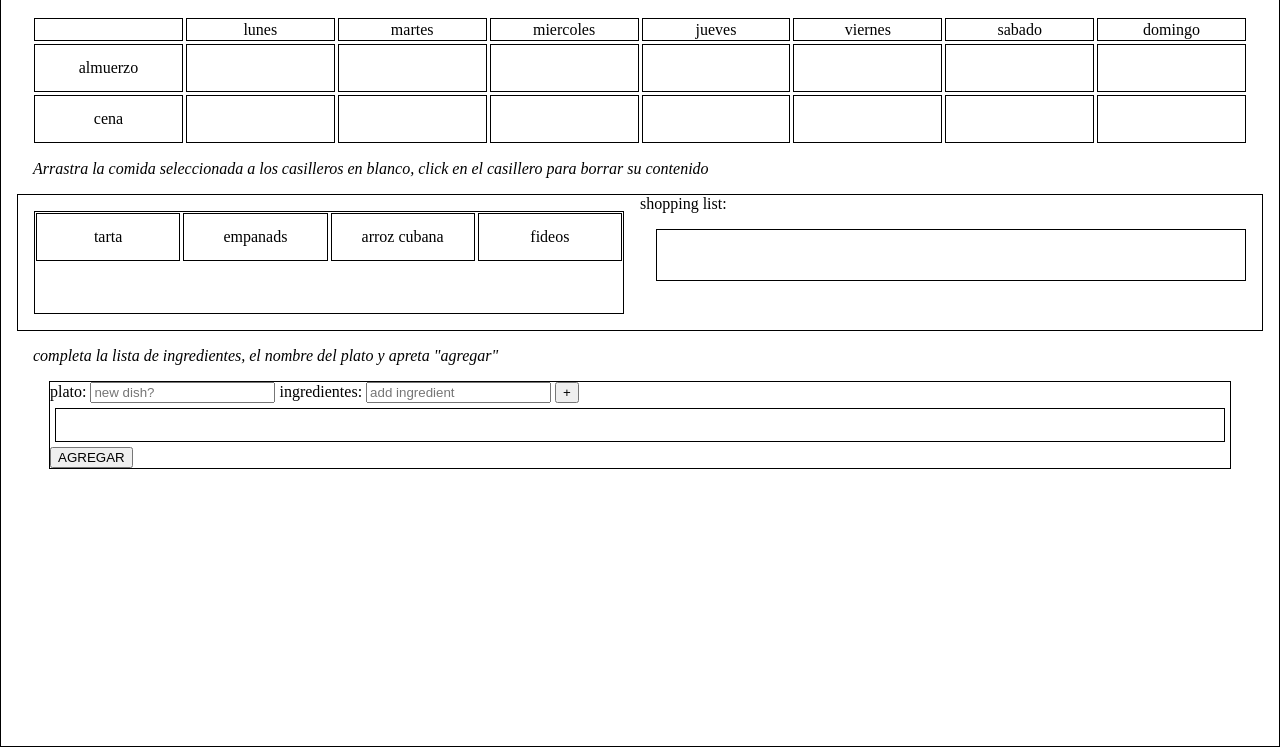
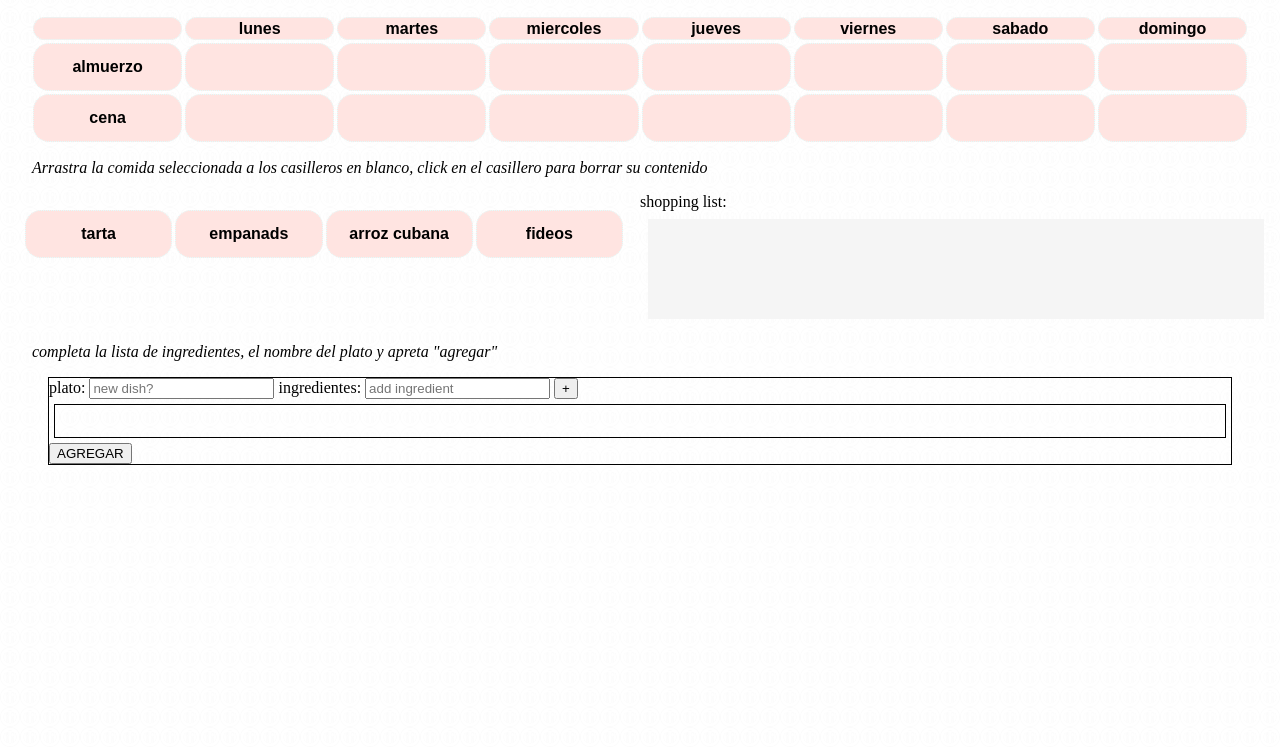
Before and after one commit to jonrovner/website2, a plain HTML site: page weeklymenu.html in a window 1280 px wide. Shown: the part 53-800 px from the top of the page. Drawn offline with Linux system fonts and the light colour scheme.

Commit message:
updated styles

```diff
--- a/weeklymenu.html
+++ b/weeklymenu.html
@@ -6,10 +6,26 @@
         <style type = "text/css" media = "all">
 
         body{
-            border: 1px solid black;
+
+
             margin: 0px;
             padding: 0px;
         }
+
+        body::after{
+                    content: "";
+                    background: url(food.png);
+                    background-size: 20px;
+                    background-repeat: repeat;
+                    opacity: 0.02;
+                    top: 0;
+                    left: 0;
+                    bottom: 0;
+                    right: 0;
+                    position: absolute;
+                    z-index: -1;
+        }
+
         .infotext {
             font-style: italic;
             font-weight: lighter;
@@ -38,11 +54,15 @@
             grid-template-rows: 50px 50px;
             row-gap: 1px;
             column-gap: 1px;
-            border: 1px solid black
+
         }
         .item {
-            border: 1px solid black;
+            background-color: mistyrose;
+            border: 1px dotted lightcyan;
             margin: 1px;
+            font-family: arial;
+            font-weight: bold;
+            border-radius: 1em;
             display: grid;
             align-content: center;
             justify-content: center;
@@ -80,6 +100,7 @@
 
         }
         .item:hover .ingredientsList {
+
             display: block;
             position: fixed;
             bottom: 10px;
@@ -92,16 +113,17 @@
             margin-left: 1em;
         }
         .maincontainer{
-            margin: 1em;
+            margin: 0.5em;
             display: grid;
             grid-template-columns: repeat(2, 1fr);
-            border: 1px solid black;
+
         }
 
         #shoppingList{
-            min-height: 50px;
-            margin: 1em;
-            border: 1px solid black;
+            background-color: whitesmoke;
+            min-height: 100px;
+            margin: 0.5em;
+
         }
 
 
```
Also changed, not shown: food.png (added).
